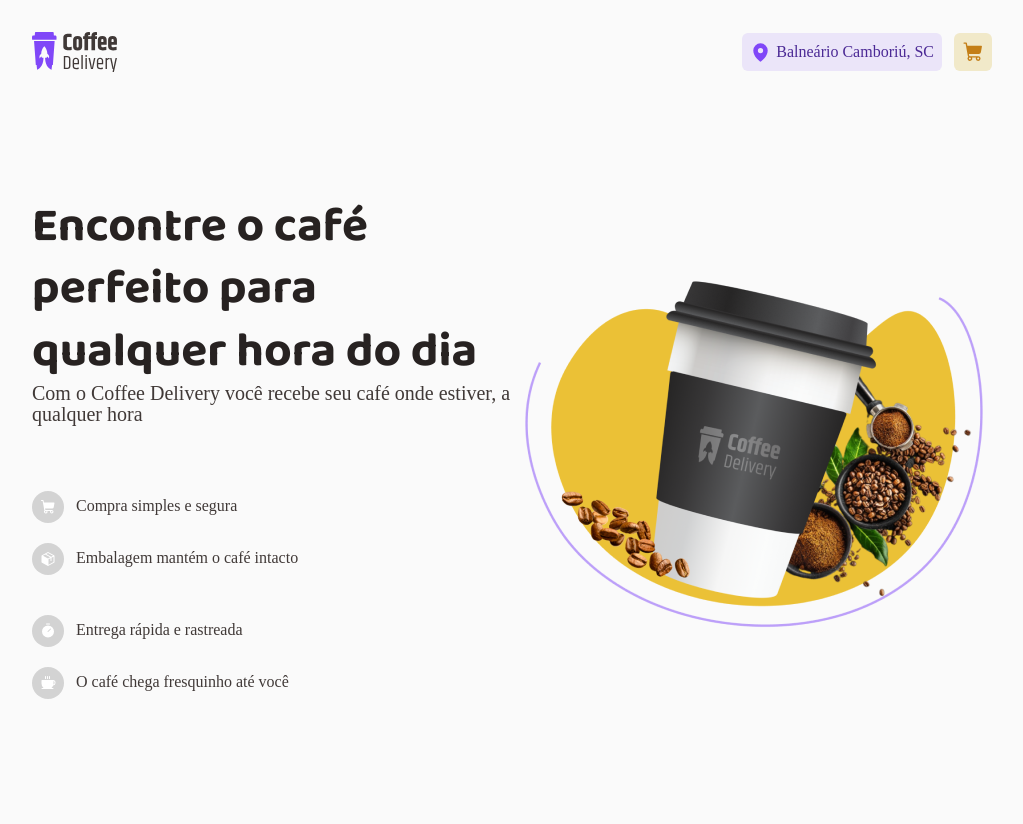
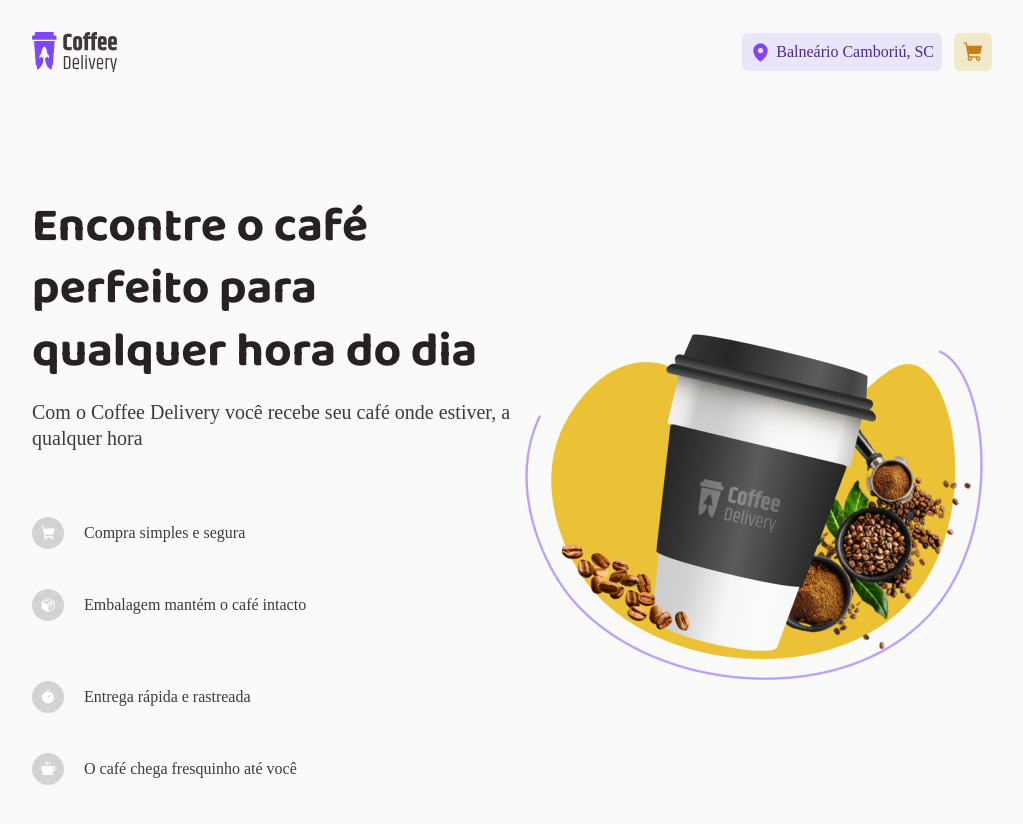
Before and after one commit to florencioMath/Challenge-Ignite-CoffeeDelivery, a React (Vite) app in the folder coffeeDelivery/: page / in a window 1280 px wide. Shown: the top 824 px of the page, without its empty margins (128-1151 px from the left). Built offline with nearby package versions, Linux system fonts and the light colour scheme.

Commit message:
fix: Style from Home.

```diff
--- a/coffeeDelivery/src/pages/Home/index.tsx
+++ b/coffeeDelivery/src/pages/Home/index.tsx
@@ -1,4 +1,9 @@
-import { AboutContainer, ContentContainer, HomeContainer } from './styels';
+import {
+  AboutContainer,
+  CallToActionContainer,
+  ContentContainer,
+  HomeContainer,
+} from './styels';
 
 import heroLogo from './assets/hero-logo.png';
 import { Coffee, Package, ShoppingCart, Timer } from '@phosphor-icons/react';
@@ -8,6 +13,7 @@
     <>
       <HomeContainer>
         <div>
+          <CallToActionContainer>
             <div>
               <h1>Encontre o café perfeito para qualquer hora do dia</h1>
               <p>
@@ -15,34 +21,43 @@
                 qualquer hora
               </p>
             </div>
+          </CallToActionContainer>
 
           <AboutContainer>
             <ContentContainer>
+              <div>
                 <div>
                   <span>
                     <ShoppingCart size={16} weight="fill" />
                   </span>
                   <p>Compra simples e segura</p>
                 </div>
+              </div>
+              <div>
                 <div>
                   <span>
                     <Package size={16} weight="fill" />
                   </span>
                   <p>Embalagem mantém o café intacto</p>
                 </div>
+              </div>
             </ContentContainer>
             <ContentContainer>
+              <div>
                 <div>
                   <span>
                     <Timer size={16} weight="fill" />
                   </span>
                   <p>Entrega rápida e rastreada</p>
                 </div>
+              </div>
+              <div>
                 <div>
                   <span>
                     <Coffee size={16} weight="fill" />
                   </span>
                   <p>O café chega fresquinho até você</p>
+                </div>
               </div>
             </ContentContainer>
           </AboutContainer>
--- a/coffeeDelivery/src/pages/Home/styels.ts
+++ b/coffeeDelivery/src/pages/Home/styels.ts
@@ -7,7 +7,9 @@
   justify-content: space-between;
   width: 100%;
   padding: 5.75rem 0;
+`;
 
+export const CallToActionContainer = styled.div`
   h1 {
     color: ${(props) => props.theme['base-title']};
     font-size: 3rem;
@@ -17,6 +19,9 @@
   p {
     color: ${(props) => props.theme['base-subtitle']};
     font-size: 1.25rem;
+    margin-top: 1rem;
+    max-width: 588px;
+    line-height: 130%;
   }
 `;
 
@@ -26,10 +31,20 @@
   gap: 20px;
   align-items: center;
   margin-top: 4.125rem;
+`;
 
-  p {
-    color: ${(props) => props.theme['base-subtitle']};
-    font-size: 1rem;
+export const ContentContainer = styled.div`
+  div {
+    display: flex;
+    align-items: center;
+    gap: 20px;
+    margin-bottom: 1.25rem;
+
+    p {
+      color: ${(props) => props.theme['base-subtitle']};
+      font-size: 1rem;
+      display: flex;
+    }
   }
 
   span {
@@ -43,12 +58,3 @@
     color: ${(props) => props.theme['white']};
   }
 `;
-
-export const ContentContainer = styled.div`
-  div {
-    display: flex;
-    align-items: center;
-    gap: 12px;
-    margin-bottom: 1.25rem;
-  }
-`;
```
Lines whose indentation alone changed are shown as unchanged.
